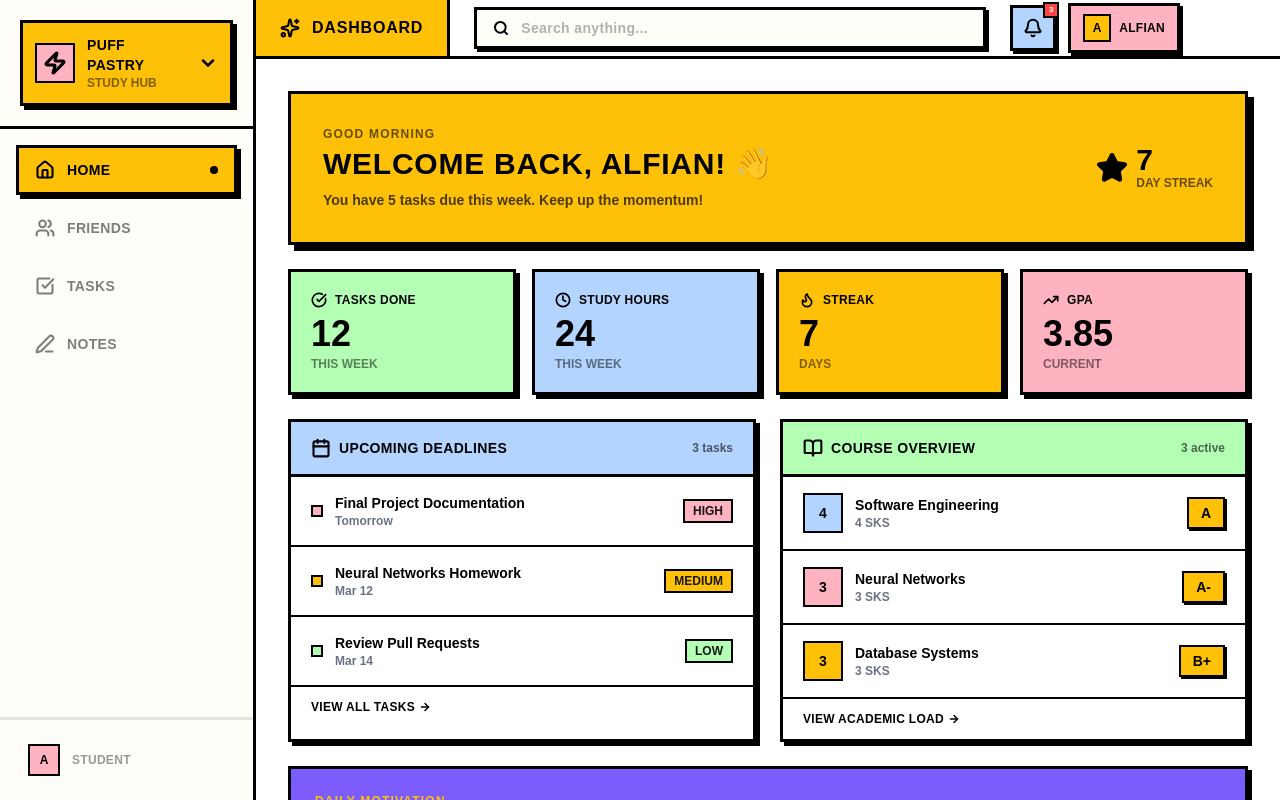
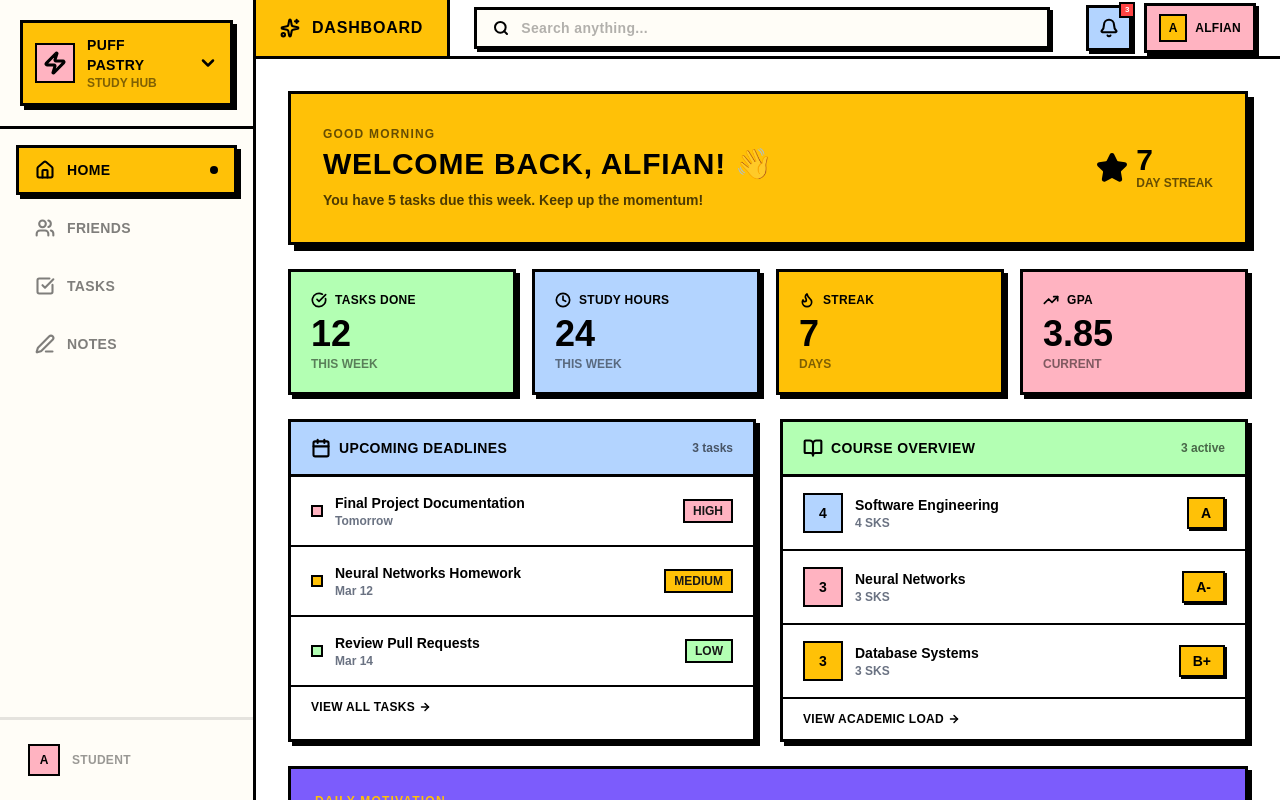
Before and after one commit to AlfianRamadani/puff-pastry-ifest-uajy, a Next.js app: page / in a window 1280 px wide. Built offline with nearby package versions, Linux system fonts and the light colour scheme.

Commit message:
fix: topbar search fills space so actions justify to the right

```diff
--- a/src/app/components/layouts/topbar.tsx
+++ b/src/app/components/layouts/topbar.tsx
@@ -35,8 +35,8 @@ const TopBar = () => {
         </div>
 
         {/* Search */}
-        <div className="flex-1 flex items-center max-w-lg">
-          <div className="flex items-center w-full bg-[#FFFDF7] border-[3px] border-black px-4 py-2 shadow-[3px_3px_0px_0px_rgba(0,0,0,1)] focus-within:shadow-[2px_2px_0px_0px_rgba(0,0,0,1)] focus-within:translate-x-[1px] focus-within:translate-y-[1px] transition-all">
+        <div className="flex-1 flex items-center">
+          <div className="flex items-center w-full max-w-xl bg-[#FFFDF7] border-[3px] border-black px-4 py-2 shadow-[3px_3px_0px_0px_rgba(0,0,0,1)] focus-within:shadow-[2px_2px_0px_0px_rgba(0,0,0,1)] focus-within:translate-x-[1px] focus-within:translate-y-[1px] transition-all">
             <Search className="w-4 h-4 text-black mr-3 shrink-0" strokeWidth={3} />
             <label htmlFor="topbar-search" className="sr-only">Search</label>
             <input
```
